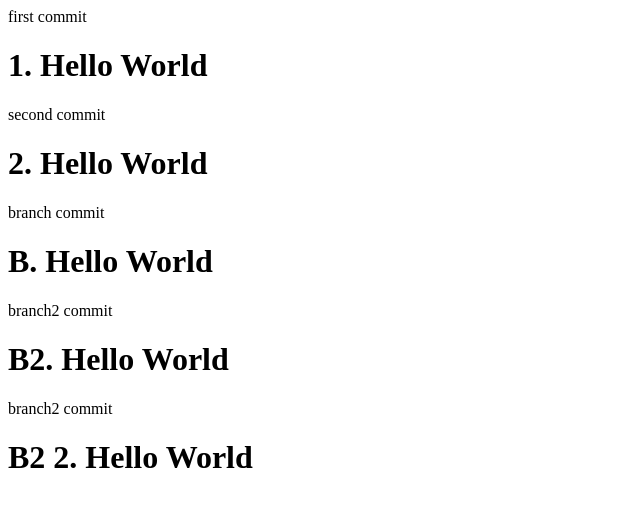
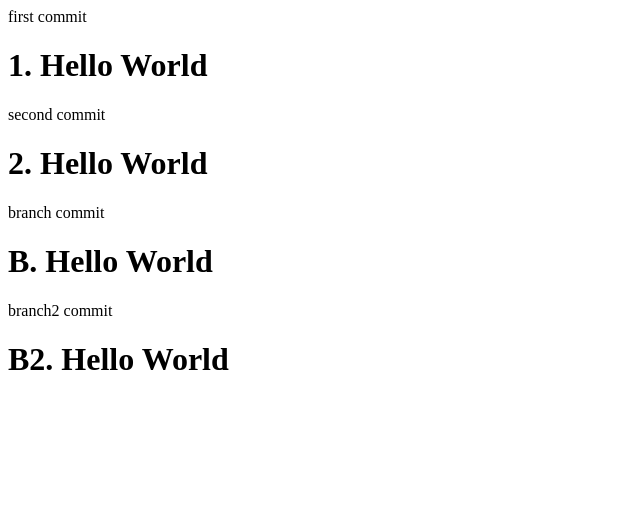
Before and after one commit to hwangYunha/openSW, a plain HTML site: page index.html in a window 1280 px wide. Shown: the whole page, without its empty margins (0-640 px from the left). Drawn offline with Linux system fonts and the light colour scheme.

Commit message:
branch2 origin  commit

```diff
--- a/index.html
+++ b/index.html
@@ -15,8 +15,5 @@
 
         branch2 commit
         <h1>B2. Hello World</h1>
-
-        branch2 commit
-        <h1>B2 2. Hello World</h1>
     </body>
 </html>
```
